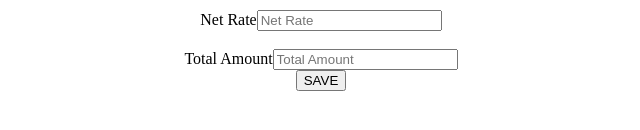
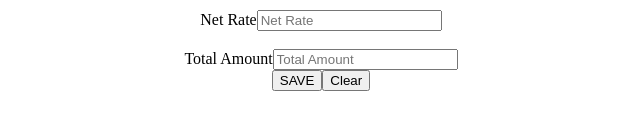
Before and after one commit to sirinakanamoni/PurchaseGit, an Angular app: page / in a window 1280 px wide. Shown: the part 244-374 px from the top of the page, without its empty margins (319-959 px from the left). Built offline with nearby package versions, Linux system fonts and the light colour scheme.

Commit message:
sumanth-app.html

```diff
--- a/src/app/app.component.html
+++ b/src/app/app.component.html
@@ -33,4 +33,5 @@
     <input type="number" placeholder="Total Amount" formControlName="totalAmount" readonly>
   </div>
   <button>SAVE</button>
+  <button>Clear</button>
 </form>
```
